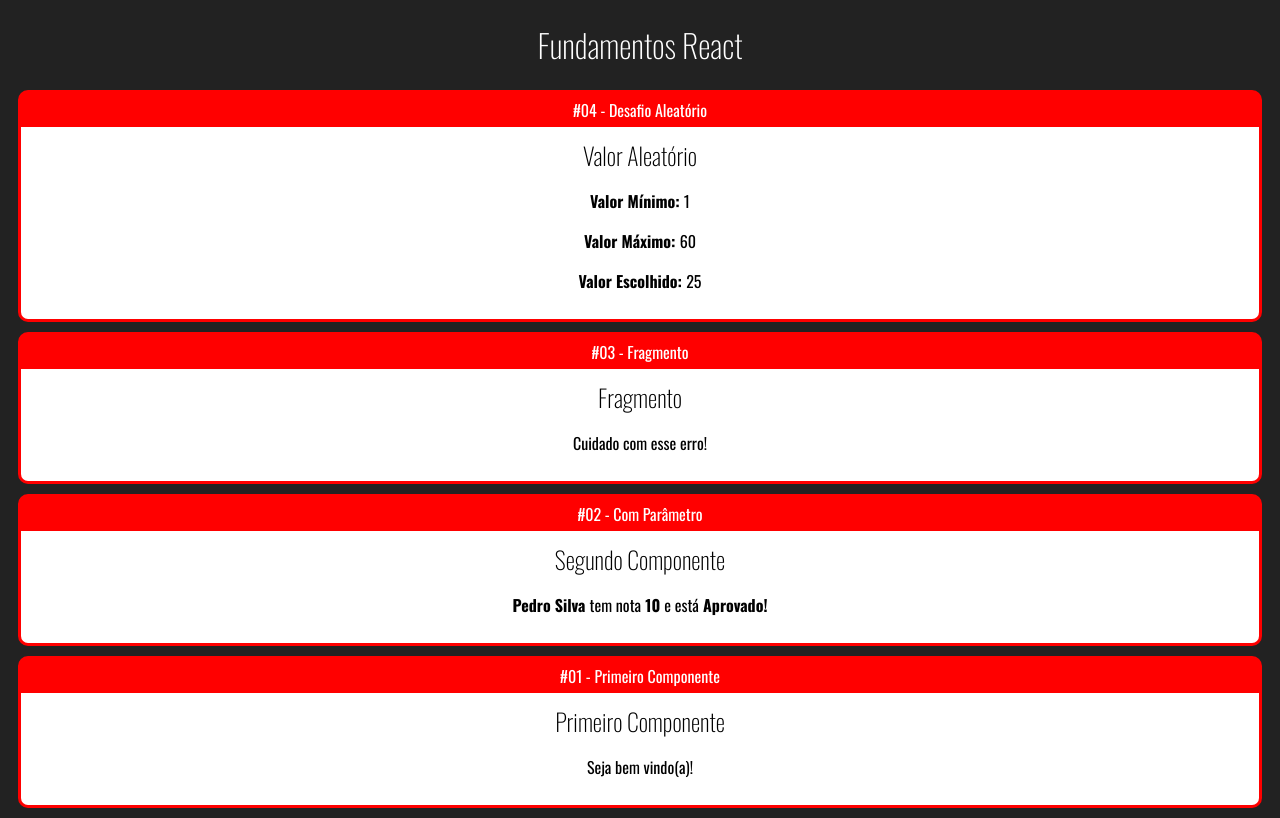
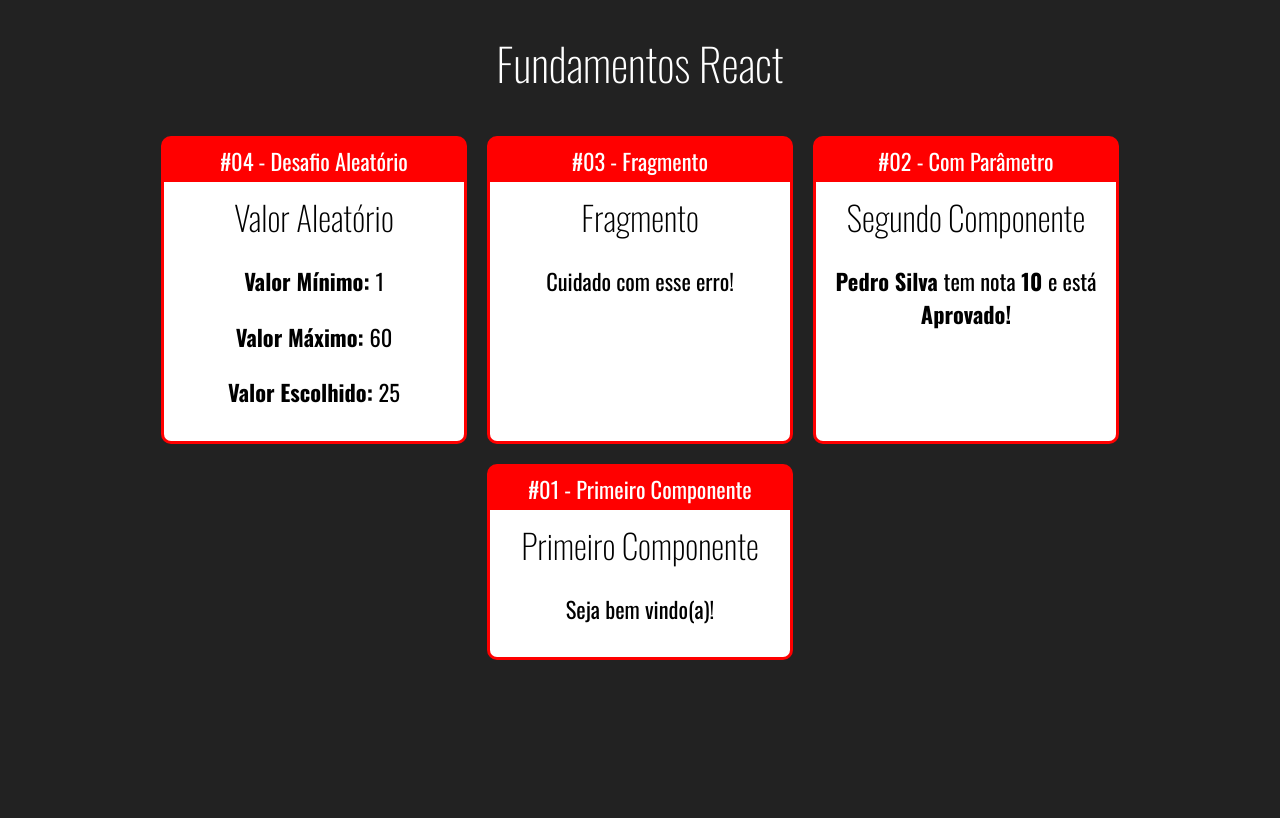
Before and after one commit to thomassilva23/fundamentos-react, a React (Create React App) app: page / in a window 1280 px wide. Built offline with nearby package versions, Linux system fonts and the light colour scheme.

Commit message:
14- Componente Card #02

```diff
--- /dev/null
+++ b/src/App.css
@@ -0,0 +1,5 @@
+.App .Cards {
+  display: flex;
+  justify-content: center;
+  flex-wrap: wrap;
+}
--- a/src/App.jsx
+++ b/src/App.jsx
@@ -1,3 +1,4 @@
+import "./App.css";
 import React from "react";
 
 import Card from "./components/layout/Card";
@@ -8,9 +9,10 @@
 
 // eslint-disable-next-line import/no-anonymous-default-export
 export default () => (
-  <div id="app">
+  <div className="App">
     <h1>Fundamentos React</h1>
 
+    <div className="Cards">
       <Card titulo="#04 - Desafio Aleatório">
         <Aleatorio min={1} max={60}></Aleatorio>
       </Card>
@@ -31,4 +33,5 @@
         <Primeiro />
       </Card>
     </div>
+  </div>
 );
--- a/src/components/layout/Card.css
+++ b/src/components/layout/Card.css
@@ -4,6 +4,11 @@
   border-radius: 10px;
   overflow: hidden;
   margin: 10px;
+
+  display: flex;
+  flex-direction: column;
+  min-width: 300px;
+  max-width: 300px;
 }
 
 .Card .Title {
@@ -16,4 +21,5 @@
   background-color: #fff;
   color: #000;
   padding: 10px;
+  flex-grow: 1;
 }
--- a/src/index.css
+++ b/src/index.css
@@ -3,6 +3,7 @@
   color: #fff;
   font-family: Oswald, sans-serif;
   text-align: center;
+  font-size: 1.4rem;
 }
 
 h1,
```
Lines whose indentation alone changed are shown as unchanged.
